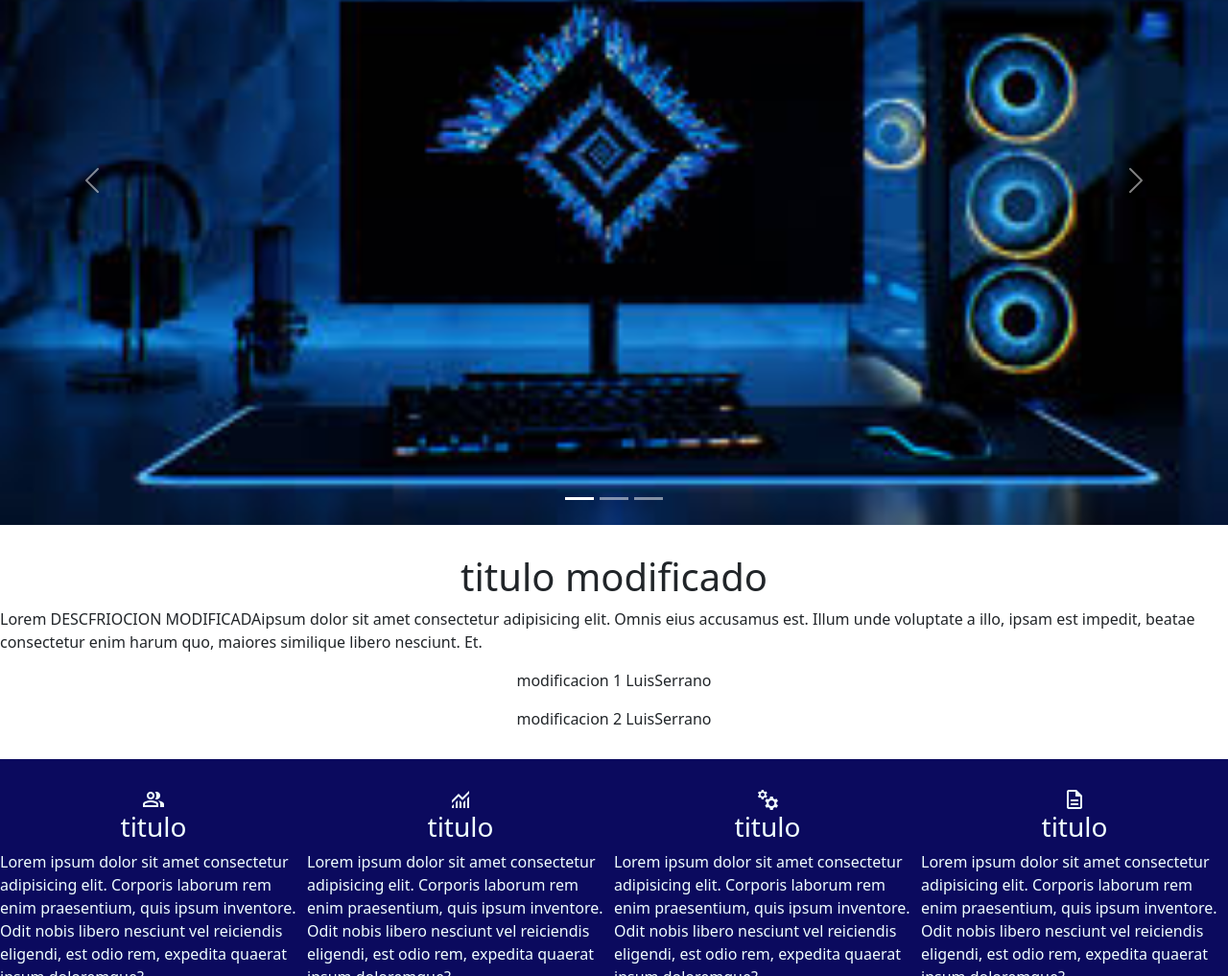
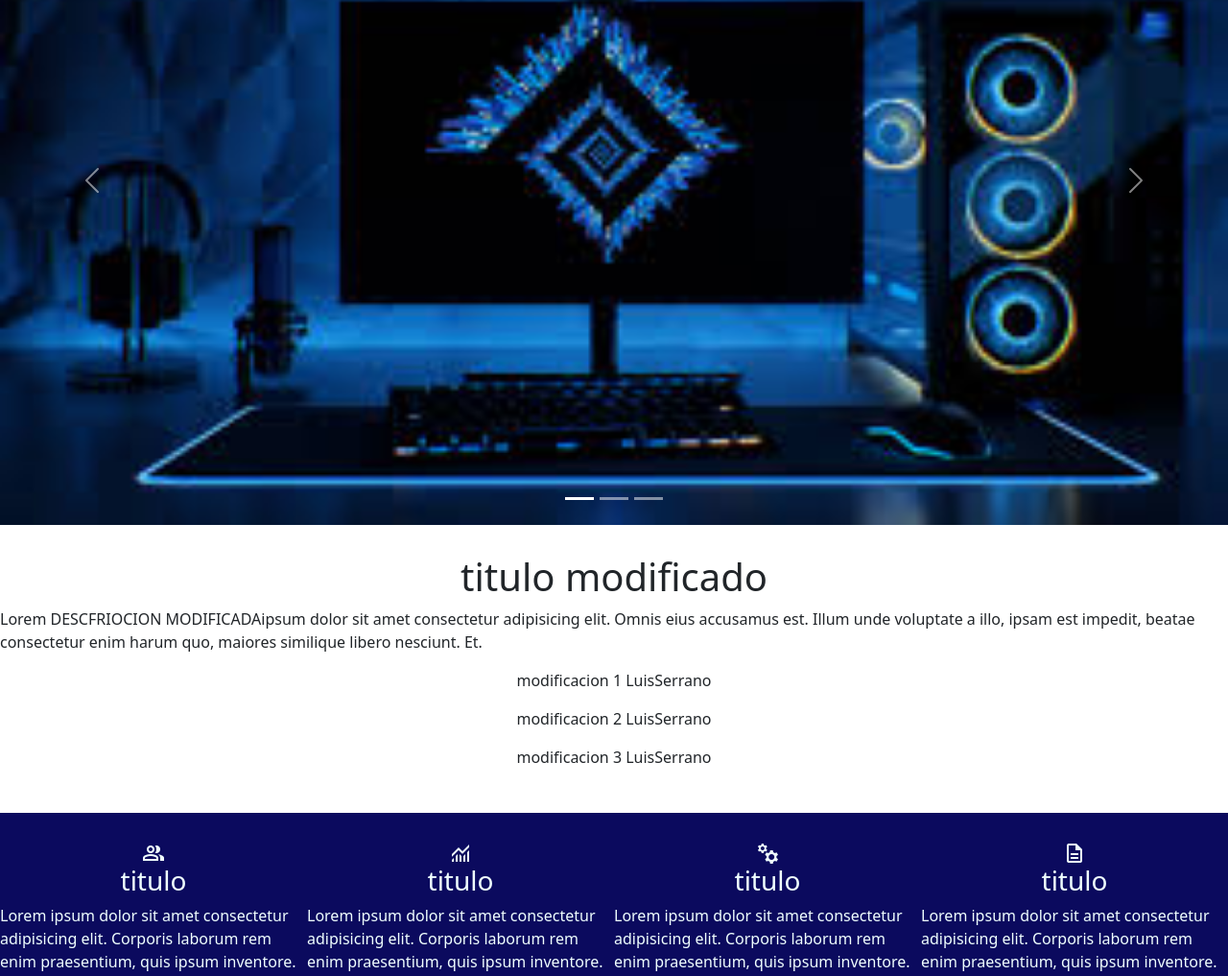
Before and after one commit to luisserranom/Tarea03y04UsachLuisSerrano, a website: page index.html in a window 1280 px wide. Shown: the part 226-1243 px from the top of the page at 96% size. Drawn offline with nearby package versions, Linux system fonts and the light colour scheme.

Commit message:
modificacion 3 LuisSerrano

```diff
--- a/index.html
+++ b/index.html
@@ -77,7 +77,8 @@
             Lorem DESCFRIOCION MODIFICADAipsum dolor sit amet consectetur adipisicing elit. Omnis eius accusamus est. Illum unde voluptate a illo, ipsam est impedit, beatae consectetur enim harum quo, maiores similique libero nesciunt. Et.
          </p>
          <p>modificacion 1 LuisSerrano</p>
-         modificacion 2 LuisSerrano
+         <p>modificacion 2 LuisSerrano</p>
+         <p>modificacion 3 LuisSerrano</p>
       </section>
 
    <footer class="seccion-icons">
```
